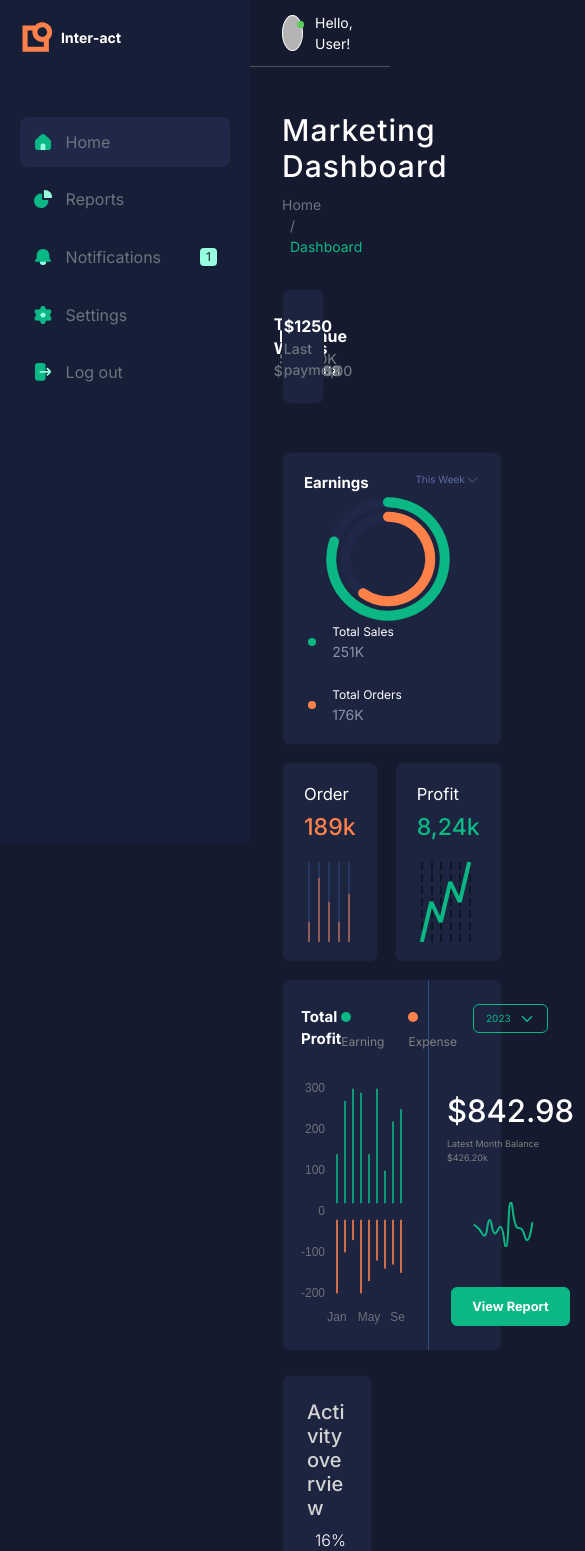
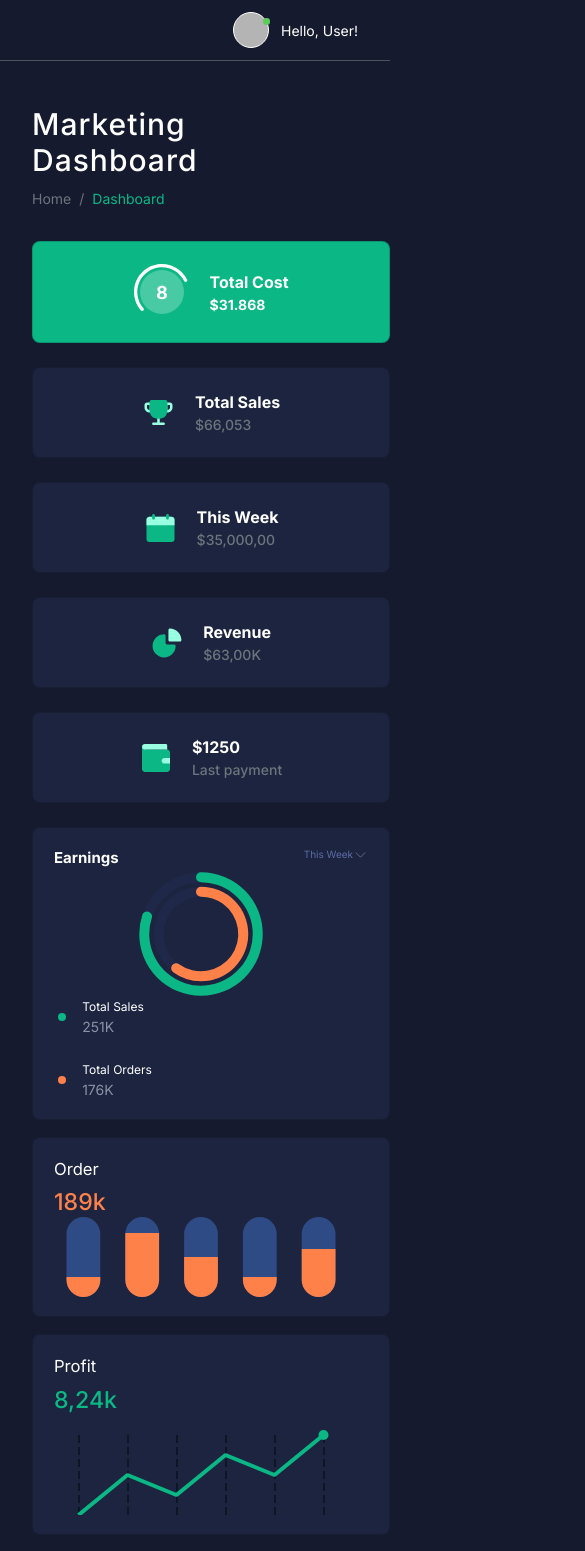
Before and after one commit to evan00144/rdx-fe-test, a React (Vite) app: page /home in a window 390 px wide. Shown: the top 1551 px of the page, 585 px wide, since content can reach past the window. Built offline with nearby package versions, Linux system fonts and the light colour scheme.

Commit message:
responsive grid 2

```diff
--- a/src/components/Header.tsx
+++ b/src/components/Header.tsx
@@ -9,6 +9,7 @@ export default function Header() {
       }}
     >
       <Container
+      fluid
         style={{
           padding: "0 2rem",
         }}
--- a/src/components/Sidebar.tsx
+++ b/src/components/Sidebar.tsx
@@ -83,6 +83,10 @@ const SidebarContainer = styled.div`
   min-height: 100vh;
   padding: 1.25rem;
   color: #6c747d;
+
+  @media (max-width: 700px) {
+    display: none;
+  }
 `;
 
 const SidebarItem = styled(NavLink)`
--- a/src/components/TopCard.tsx
+++ b/src/components/TopCard.tsx
@@ -12,7 +12,7 @@ interface TopCardProps {
 
 interface IGrid {
   "1220": gridProps;
-  "1000": gridProps;
+  "896": gridProps;
 }
 
 interface gridProps {
@@ -30,7 +30,7 @@ export default function TopCard({
       column: "1/3",
       row: "1",
     },
-    "1000": {
+    "896": {
       column: "1/3",
       row: "1",
     },
@@ -43,6 +43,8 @@ export default function TopCard({
         grid-row: ${item[1].row};
       };`;
     });
+    // invert
+    arrayMedia.reverse();
     console.log(arrayMedia);
     return arrayMedia.join("");
   };
--- a/src/pages/HomePage.tsx
+++ b/src/pages/HomePage.tsx
@@ -25,13 +25,17 @@ export default function HomePage() {
       icon: <TotalCostIcon />,
       grid: {
         "1220": {
-          column: "1/3",
+          column: "1/4",
           row: "1",
         },
-        "1000": {
-          column: "1/3",
+        "896": {
+          column: "1/5",
           row: "1",
         },
+        "700":{
+          column:'1/2',
+          row:'1'
+        }
       },
       active: true,
     },
@@ -41,13 +45,17 @@ export default function HomePage() {
       icon: <TrophyIcon />,
       grid: {
         "1220": {
-          column: "1/3",
+          column: "4/7",
           row: "1",
         },
-        "1000": {
+        "896": {
           column: "1/3",
-          row: "1",
+          row: "2",
         },
+        "700":{
+          column:'1/2',
+          row:'2'
+        }
       },
     },
     {
@@ -57,12 +65,16 @@ export default function HomePage() {
       grid: {
         "1220": {
           column: "1/3",
-          row: "1",
+          row: "2",
         },
-        "1000": {
-          column: "1/3",
-          row: "1",
+        "896": {
+          column: "3/5",
+          row: "2",
         },
+        "700":{
+          column:'1/2',
+          row:'3'
+        }
       },
     },
     {
@@ -71,13 +83,17 @@ export default function HomePage() {
       icon: <ChartIcon width={32} />,
       grid: {
         "1220": {
+          column: "3/5",
+          row: "2",
+        },
+        "896": {
           column: "1/3",
-          row: "1",
+          row: "3",
         },
-        "1000": {
-          column: "1/3",
-          row: "1",
-        },
+        "700":{
+          column:'1/2',
+          row:'4'
+        }
       },
     },
     {
@@ -86,13 +102,17 @@ export default function HomePage() {
       icon: <WalletIcon />,
       grid: {
         "1220": {
-          column: "1/3",
-          row: "1",
+          column: "5/7",
+          row: "2",
         },
-        "1000": {
-          column: "1/3",
-          row: "1",
+        "896": {
+          column: "3/5",
+          row: "3",
         },
+        "700":{
+          column:'1/2',
+          row:'5'
+        }
       },
     },
   ];
@@ -101,7 +121,7 @@ export default function HomePage() {
       <Sidebar />
       <ContentContainer>
         <Header />
-        <Container
+        <Container fluid
           style={{
             padding: "2.8125rem 2rem",
           }}
@@ -144,26 +164,23 @@ export default function HomePage() {
   );
 }
 
-const GridContainer = styled.div`
-  display: inline-grid;
-  grid-template-columns: repeat(5, 1fr);
-  width: 100%;
-  gap: 1.5rem;
-  @media (max-width: 1220px) {
-    grid-template-columns: 5fr;
-    grid-template-rows: 4fr;
-  }
-`;
-
 const EarningContainer = styled.div`
   @media (max-width: 1439px) {
     grid-row: 1;
     grid-column: 1 / 3;
   }
+
+  @media (max-width: 700px) {
+    grid-row: 1;
+    grid-column: 1 / 2;
+
 `;
 
 const OrdersContainer = styled.div`
   @media (max-width: 1439px) {
+    grid-row: 2;
+  }
+  @media (max-width: 700px) {
     grid-row: 2;
   }
 `;
@@ -172,6 +189,9 @@ const ProfitContainer = styled.div`
   @media (max-width: 1439px) {
     grid-row: 2;
   }
+
+  @media (max-width: 700px) {
+    grid-row: 3;
 `;
 
 const TotalProfitContainer = styled.div`
@@ -181,6 +201,9 @@ const TotalProfitContainer = styled.div`
     grid-row: 3;
     grid-column: 1 / 3;
   }
+  @media (max-width: 700px) {
+    grid-column: 1 / 2;
+    grid-row: 4;
 `;
 
 const GridItemLeft = styled.div`
@@ -196,22 +219,68 @@ const GridItemLeft = styled.div`
   }
   @media (max-width: 1220px) {
     grid-row: 3;
+    grid-column: 1 / 7;
+  }
+
+  @media (max-width: 896px) {
+    grid-row: 4;
     grid-column: 1 / 5;
   }
+
+
+  @media (max-width: 700px) {
+    grid-column: 1 / 2;
+    grid-row: 6;
+    grid-template-columns: 1fr;
+    grid-template-rows: 4fr;
+  }
 `;
+const GridContainer = styled.div`
+  display: inline-grid;
+  grid-template-columns: repeat(5, 1fr);
+  width: 100%;
+  gap: 1.5rem;
+  @media (max-width: 1220px) {
+    grid-template-columns: repeat(6, 1fr);
+    grid-template-rows: 4fr;
+  }
 
+  @media (max-width: 896px) {
+    grid-template-columns: repeat(4, 1fr);
+    grid-template-rows: 6fr;
+  }
+
+  @media (max-width: 700px) {
+    grid-template-columns: 1fr;
+    grid-template-rows: 7fr;
+  }
+`;
 const GridItemRight = styled.div`
   grid-row: 2;
   grid-column: 4 / 6;
 
   @media (max-width: 1220px) {
     grid-row: 4;
+    grid-column: 1 / 7;
+  }
+
+  @media (max-width: 896px) {
+    grid-row: 5;
     grid-column: 1 / 5;
   }
+
+  @media (max-width: 700px) {
+    grid-row: 7;
+    grid-column: 1 / 2;
+
+  }
 `;
-
 const ContentContainer = styled.div`
   display: flex;
   flex-direction: column;
   padding-left: 15.625rem;
+
+  @media (max-width: 700px) {
+    padding-left:0;
+  }
 `;
```
